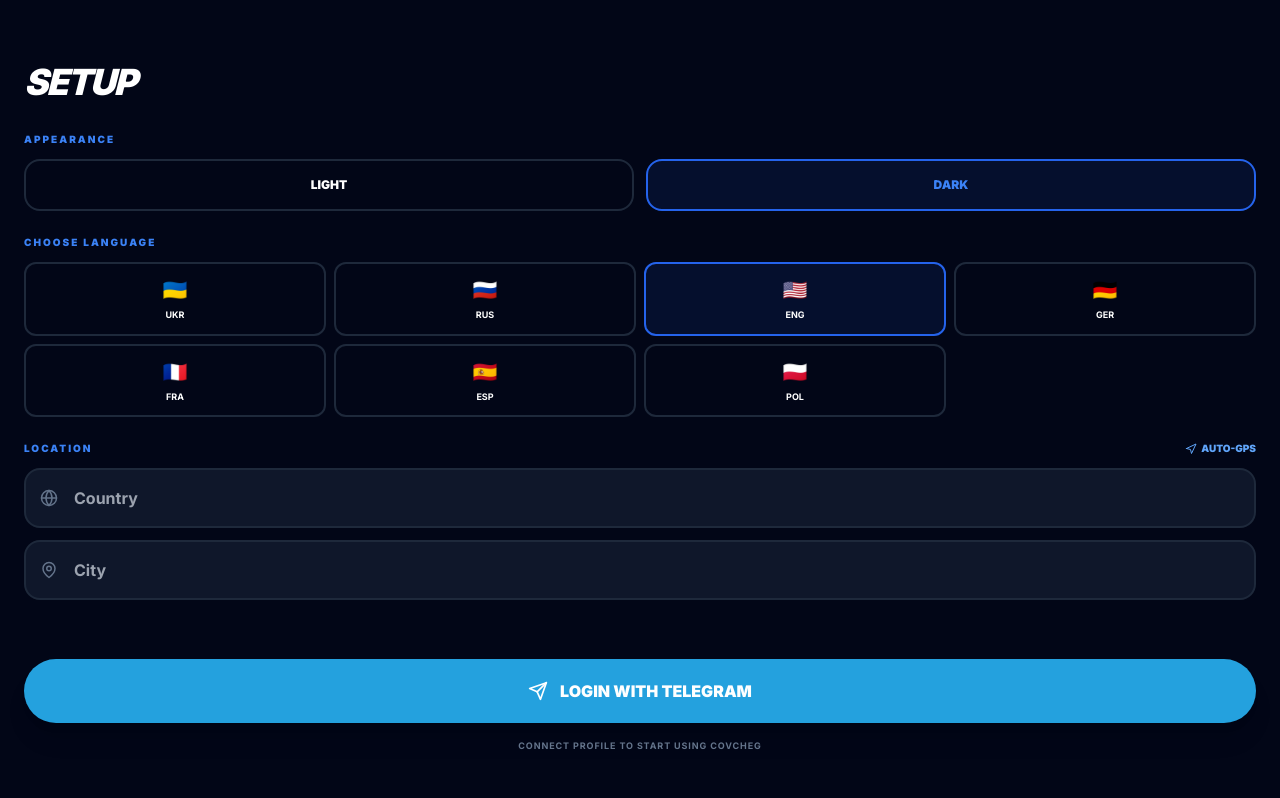
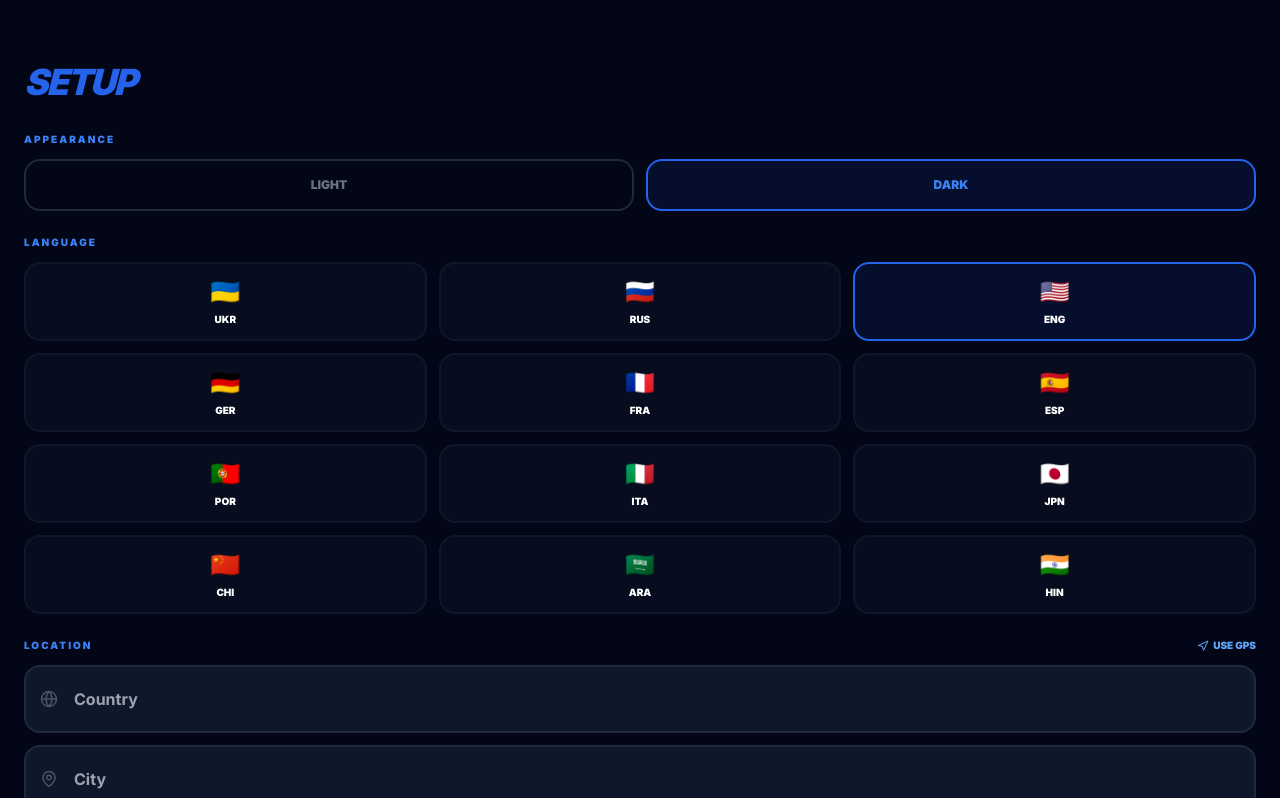
Before and after one commit to Amaranth-Development/Covcheg-App, a Next.js app: page / in a window 1280 px wide. Shown: the top 798 px of the page. Built offline with nearby package versions, Linux system fonts and the light colour scheme.

Commit message:
Update page.tsx

```diff
--- a/app/page.tsx
+++ b/app/page.tsx
@@ -17,6 +17,7 @@
   { id: 'emergency', name: 'HELP', icon: Icons.LifeBuoy, color: 'bg-red-600' },
 ];
 
+// Твои 12 языков
 const languages = [
   { code: 'ua', label: 'UKR', flag: '🇺🇦' },
   { code: 'ru', label: 'RUS', flag: '🇷🇺' },
@@ -24,25 +25,30 @@
   { code: 'de', label: 'GER', flag: '🇩🇪' },
   { code: 'fr', label: 'FRA', flag: '🇫🇷' },
   { code: 'es', label: 'ESP', flag: '🇪🇸' },
-  { code: 'pl', label: 'POL', flag: '🇵🇱' },
+  { code: 'pt', label: 'POR', flag: '🇵🇹' },
+  { code: 'it', label: 'ITA', flag: '🇮🇹' },
+  { code: 'ja', label: 'JPN', flag: '🇯🇵' },
+  { code: 'zh', label: 'CHI', flag: '🇨🇳' },
+  { code: 'ar', label: 'ARA', flag: '🇸🇦' },
+  { code: 'hi', label: 'HIN', flag: '🇮🇳' },
 ];
 
 export default function App() {
   const [step, setStep] = useState('splash');
-  const [theme, setTheme] = useState('dark'); // По умолчанию DARK
+  const [theme, setTheme] = useState('dark'); // По умолчанию темная
   const [scope, setScope] = useState('city');
   const [showAddForm, setShowAddForm] = useState(false);
   const [selectedCategory, setSelectedCategory] = useState<any>(null);
-  const [userData, setUserData] = useState({ lang: 'en', city: '', country: '' });
+  const [userData, setUserData] = useState({ lang: 'ua', city: '', country: '' });
   const [isGpsLoading, setIsGpsLoading] = useState(false);
 
   const loaderText = "COVCHEG-AI".split("");
 
   useEffect(() => {
-    // Авто-язык
     const browserLang = navigator.language.split('-')[0];
-    setUserData(prev => ({ ...prev, lang: languages.some(l => l.code === browserLang) ? browserLang : 'en' }));
-
+    if (languages.some(l => l.code === browserLang)) {
+        setUserData(prev => ({ ...prev, lang: browserLang }));
+    }
     const timer = setTimeout(() => setStep('settings'), 3500);
     return () => clearTimeout(timer);
   }, []);
@@ -62,7 +68,7 @@
         } catch (e) { console.error(e); }
         finally { setIsGpsLoading(false); }
       }, () => setIsGpsLoading(false));
-    } else { setIsGpsLoading(false); }
+    }
   };
 
   if (step === 'splash') {
@@ -90,62 +96,62 @@
   if (step === 'settings') {
     return (
       <div className={`min-h-screen p-6 transition-colors duration-500 flex flex-col ${theme === 'dark' ? 'bg-slate-950 text-white' : 'bg-gray-50 text-slate-900'}`}>
-        <h2 className="text-4xl font-black italic mt-10 tracking-tighter uppercase leading-none">Setup</h2>
+        <h2 className="text-4xl font-black italic mt-10 tracking-tighter uppercase leading-none text-blue-600">Setup</h2>
 
-        <div className="mt-8 space-y-6 flex-1 overflow-y-auto pb-10">
+        <div className="mt-8 space-y-6 flex-1 overflow-y-auto pb-10 custom-scrollbar">
           {/* Theme */}
           <section>
             <label className="text-[10px] font-black uppercase tracking-[0.2em] text-blue-500 block mb-3">Appearance</label>
             <div className="flex gap-3">
               {['light', 'dark'].map(t => (
-                <button key={t} onClick={() => setTheme(t)} className={`flex-1 p-4 rounded-2xl border-2 font-black uppercase text-xs transition-all ${theme === t ? 'border-blue-600 bg-blue-600/10 text-blue-500' : 'border-slate-800'}`}>{t}</button>
+                <button key={t} onClick={() => setTheme(t)} className={`flex-1 p-4 rounded-2xl border-2 font-black uppercase text-xs transition-all ${theme === t ? 'border-blue-600 bg-blue-600/10 text-blue-500' : 'border-slate-800 text-gray-500'}`}>{t}</button>
               ))}
             </div>
           </section>
 
-          {/* Language Selection */}
+          {/* Languages Grid (12 languages) */}
           <section>
-            <label className="text-[10px] font-black uppercase tracking-[0.2em] text-blue-500 block mb-3">Choose Language</label>
-            <div className="grid grid-cols-4 gap-2">
+            <label className="text-[10px] font-black uppercase tracking-[0.2em] text-blue-500 block mb-3">Language</label>
+            <div className="grid grid-cols-3 gap-3">
               {languages.map(l => (
                 <button
                   key={l.code}
                   onClick={() => setUserData({...userData, lang: l.code})}
-                  className={`p-3 rounded-xl border-2 transition-all flex flex-col items-center ${userData.lang === l.code ? 'border-blue-600 bg-blue-600/10' : 'border-slate-800'}`}
+                  className={`p-3 rounded-2xl border-2 transition-all flex flex-col items-center justify-center ${userData.lang === l.code ? 'border-blue-600 bg-blue-600/10' : 'border-slate-900 bg-slate-900/40'}`}
                 >
-                  <span className="text-xl">{l.flag}</span>
-                  <span className="text-[9px] font-bold mt-1">{l.label}</span>
+                  <span className="text-2xl mb-1">{l.flag}</span>
+                  <span className="text-[10px] font-black">{l.label}</span>
                 </button>
               ))}
             </div>
           </section>
 
-          {/* Location Selection */}
+          {/* Location */}
           <section className="space-y-3">
             <div className="flex justify-between items-center">
               <label className="text-[10px] font-black uppercase tracking-[0.2em] text-blue-500">Location</label>
               <button onClick={requestGPS} className={`text-[10px] font-black uppercase flex items-center gap-1 text-blue-400 ${isGpsLoading ? 'animate-pulse' : ''}`}>
-                <Icons.Navigation size={12} /> {isGpsLoading ? 'Detecting...' : 'Auto-GPS'}
+                <Icons.Navigation size={12} /> {isGpsLoading ? 'Detecting...' : 'Use GPS'}
               </button>
             </div>
-            <div className="relative">
-              <Icons.Globe className="absolute left-4 top-1/2 -translate-y-1/2 text-slate-500" size={18} />
+            <div className="relative group">
+              <Icons.Globe className="absolute left-4 top-1/2 -translate-y-1/2 text-slate-600 transition-colors" size={18} />
               <input
                 type="text"
                 placeholder="Country"
                 value={userData.country}
                 onChange={(e) => setUserData({...userData, country: e.target.value})}
-                className={`w-full p-4 pl-12 rounded-2xl border-2 outline-none font-bold transition-all ${theme === 'dark' ? 'bg-slate-900 border-slate-800 focus:border-blue-600' : 'bg-white border-gray-200 focus:border-blue-600'}`}
+                className={`w-full p-5 pl-12 rounded-2xl border-2 outline-none font-bold transition-all ${theme === 'dark' ? 'bg-slate-900 border-slate-800 focus:border-blue-600' : 'bg-white border-gray-200 focus:border-blue-600'}`}
               />
             </div>
-            <div className="relative">
-              <Icons.MapPin className="absolute left-4 top-1/2 -translate-y-1/2 text-slate-500" size={18} />
+            <div className="relative group">
+              <Icons.MapPin className="absolute left-4 top-1/2 -translate-y-1/2 text-slate-600 transition-colors" size={18} />
               <input
                 type="text"
                 placeholder="City"
                 value={userData.city}
                 onChange={(e) => setUserData({...userData, city: e.target.value})}
-                className={`w-full p-4 pl-12 rounded-2xl border-2 outline-none font-bold transition-all ${theme === 'dark' ? 'bg-slate-900 border-slate-800 focus:border-blue-600' : 'bg-white border-gray-200 focus:border-blue-600'}`}
+                className={`w-full p-5 pl-12 rounded-2xl border-2 outline-none font-bold transition-all ${theme === 'dark' ? 'bg-slate-900 border-slate-800 focus:border-blue-600' : 'bg-white border-gray-200 focus:border-blue-600'}`}
               />
             </div>
           </section>
@@ -157,23 +163,24 @@
             onClick={() => setStep('main')}
             className="w-full bg-[#24A1DE] text-white p-5 rounded-[2rem] font-black uppercase flex items-center justify-center gap-3 shadow-xl active:scale-95 transition-all mb-4"
           >
-            <Icons.Send size={20} /> Login with Telegram
+            <Icons.Send size={22} /> Login with Telegram
           </button>
-          <p className="text-[9px] text-center text-slate-500 font-bold uppercase tracking-widest">Connect profile to start using Covcheg</p>
         </div>
       </div>
     );
   }
 
-  // --- MAIN APP SCREEN ---
+  // --- Основной экран остается как в твоем исходном коде ---
   return (
     <div className={`min-h-screen pb-32 transition-colors duration-500 ${theme === 'dark' ? 'bg-slate-950 text-white' : 'bg-gray-50 text-slate-900'}`}>
       <header className={`${theme === 'dark' ? 'bg-slate-900 border-slate-800' : 'bg-white border-gray-100'} p-6 rounded-b-[2.5rem] shadow-md border-b`}>
         <div className="flex items-center justify-between mb-6">
           <h1 className="text-2xl font-black italic tracking-tighter text-blue-600 uppercase">COVCHEG.UA</h1>
-          <div className="flex items-center gap-2 bg-blue-600/10 px-3 py-1.5 rounded-xl border border-blue-600/20">
+          <div className="flex items-center gap-2 bg-blue-600/10 px-4 py-2 rounded-2xl border border-blue-600/20">
             <Icons.MapPin size={14} className="text-blue-500" />
-            <span className="text-[10px] font-black uppercase text-blue-500">{userData.city || 'World'}</span>
+            <span className="text-[10px] font-black uppercase text-blue-500">
+              {userData.city || 'Select City'}
+            </span>
           </div>
         </div>
         <div className={`${theme === 'dark' ? 'bg-slate-800' : 'bg-gray-100'} p-1.5 rounded-2xl flex`}>
@@ -202,7 +209,6 @@
         ))}
       </main>
 
-      {/* Navigation & Modals remain the same as your source */}
       <nav className={`fixed bottom-6 left-6 right-6 rounded-[2.5rem] shadow-2xl p-4 flex justify-around items-center backdrop-blur-md ${theme === 'dark' ? 'bg-slate-900/90 border-slate-700' : 'bg-gray-900/90 border-white/10'}`}>
           <Icons.LayoutGrid className="text-white" size={22} />
           <Icons.Search className="text-gray-500" size={22} />
```
